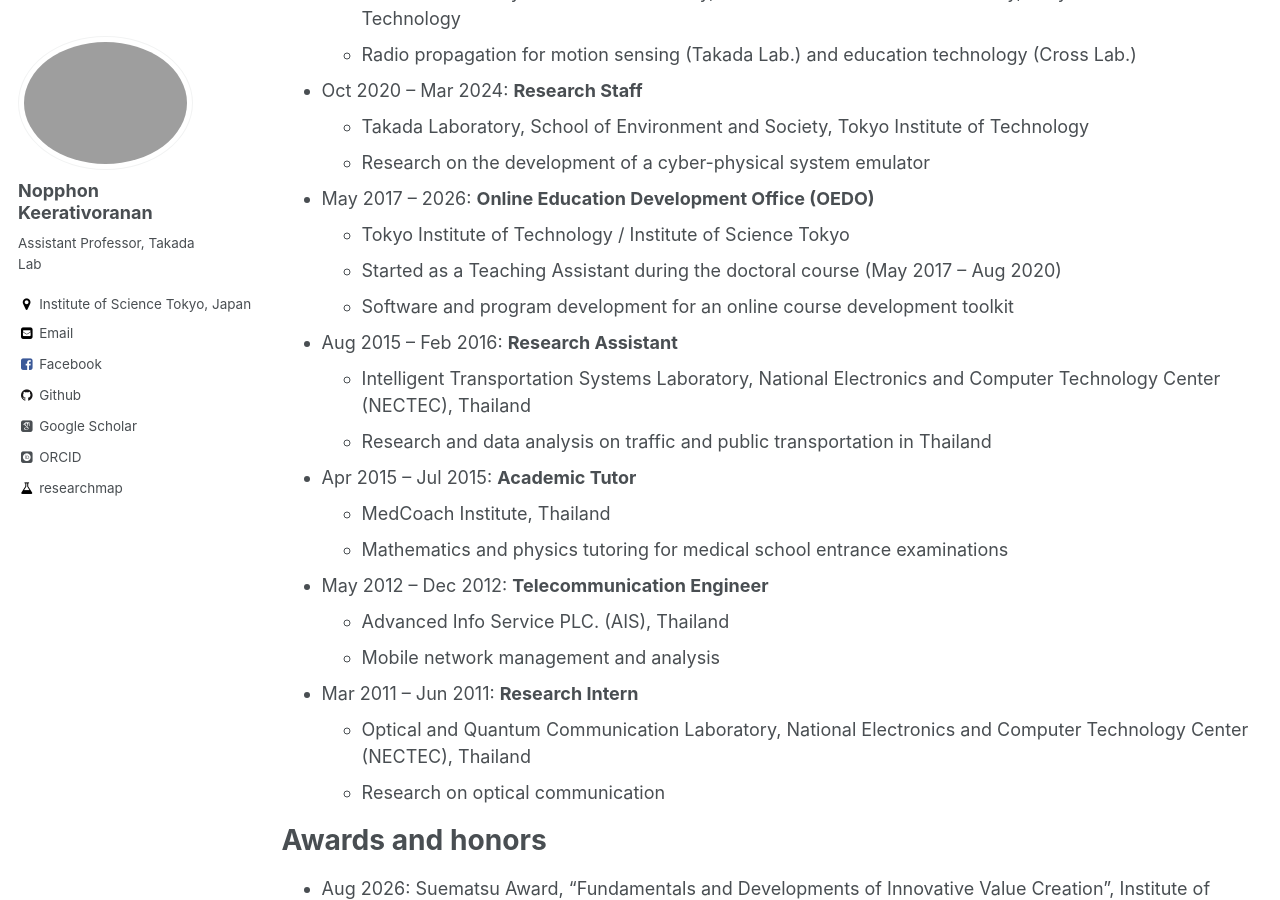
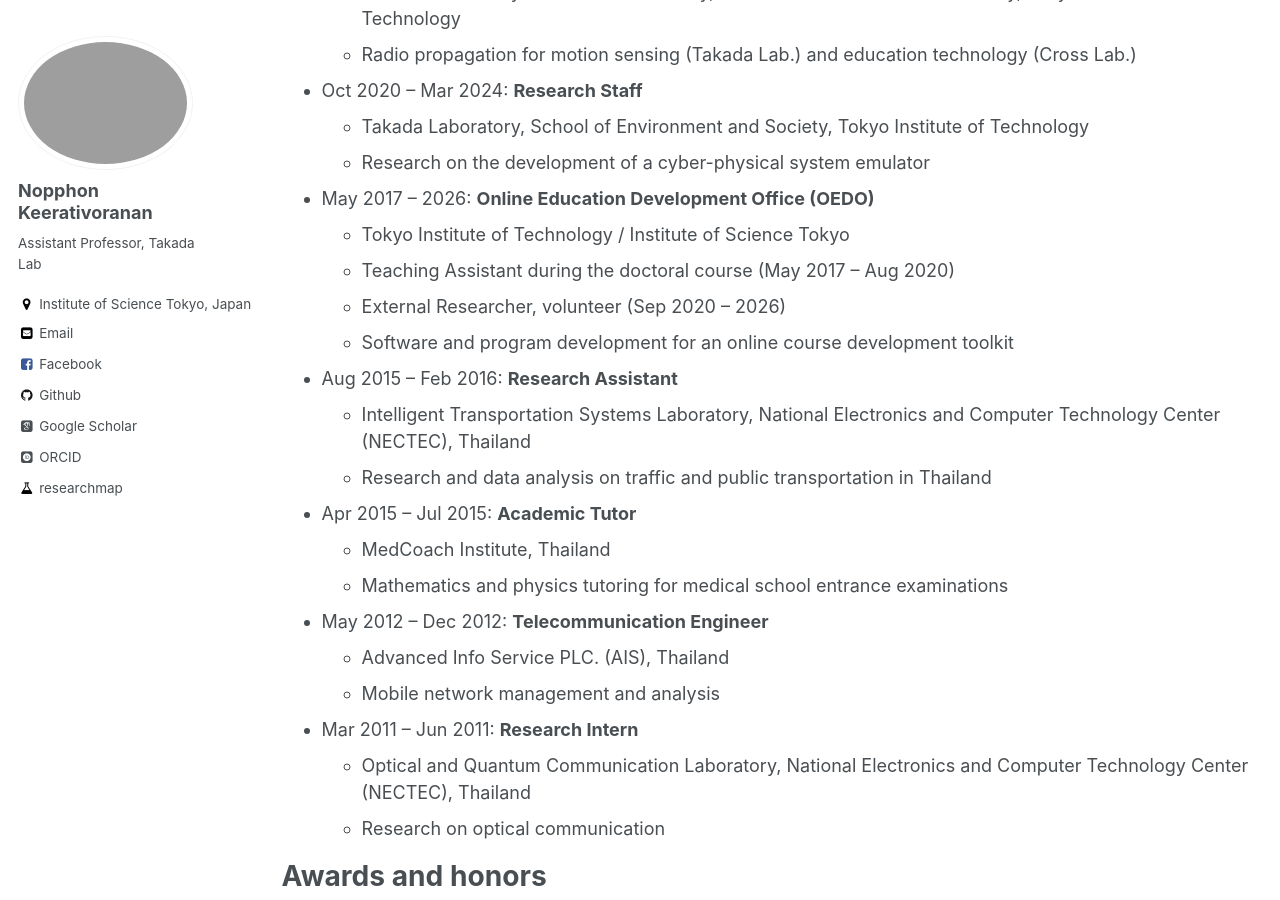
Before and after one commit to KeNopphon/KeNopphon.github.io, a Jekyll site: the page built from _pages/cv.md, in a window 1280 px wide and 900 px high, scrolled down 1133 px. Built offline with Jekyll 4.4.1, drawn with Linux system fonts in a browser that asks for light colours; some web fonts are replaced.

Commit message:
Add OEDO external researcher role
Co-Authored-By: Claude Opus 5.5 <noreply@anthropic.com>
Claude-Session: https://claude.ai/code/session_01YVTH3ktg4o6Kv5c9muR7qB

```diff
--- a/_pages/cv.md
+++ b/_pages/cv.md
@@ -43,7 +43,8 @@ Work experience
   * Research on the development of a cyber-physical system emulator
 * May 2017 – 2026: **Online Education Development Office [(OEDO)](https://www.oedo.citl.titech.ac.jp/index-en)**
   * Tokyo Institute of Technology / Institute of Science Tokyo
-  * Started as a Teaching Assistant during the doctoral course (May 2017 – Aug 2020)
+  * Teaching Assistant during the doctoral course (May 2017 – Aug 2020)
+  * External Researcher, volunteer (Sep 2020 – 2026)
   * Software and program development for an online course development toolkit
 * Aug 2015 – Feb 2016: **Research Assistant**
   * Intelligent Transportation Systems Laboratory, National Electronics and Computer Technology Center (NECTEC), Thailand
```
Also changed, not shown: _pages/about.md (+1 -1 lines).
